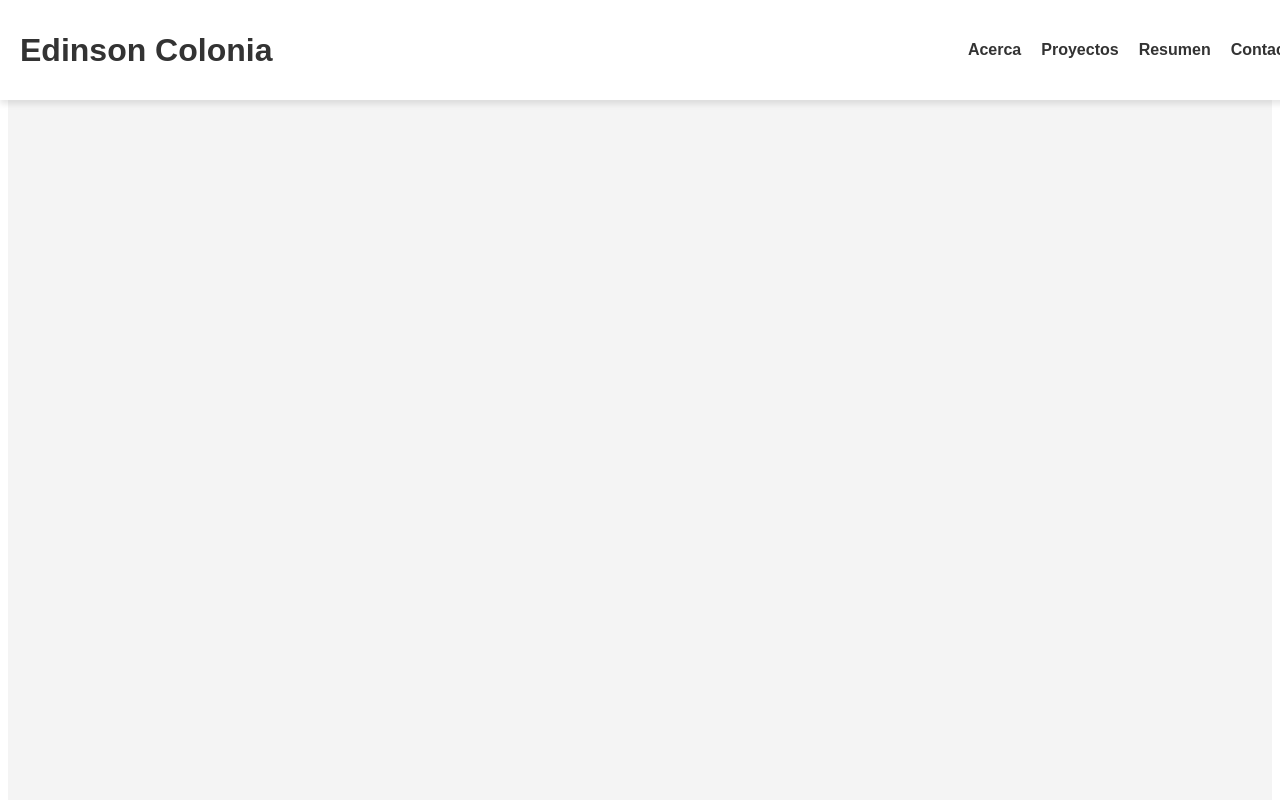
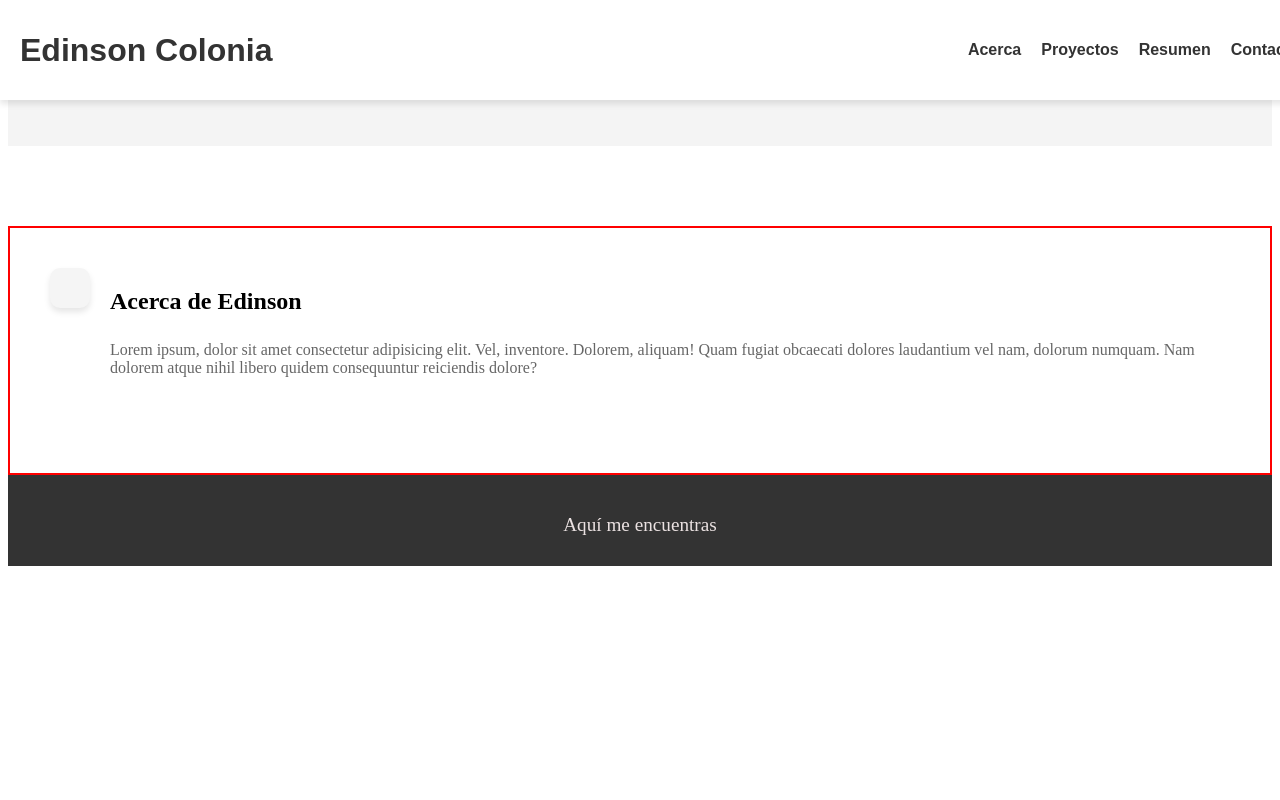
Before and after one commit to edinsoncolonia99/portafoliodata, an Angular app: page / in a window 1280 px wide. Shown: the top 800 px of the page. Built offline with nearby package versions, Linux system fonts and the light colour scheme.

Commit message:
Header: ajuste menu

```diff
--- a/src/app/pages/home/acercade/acercade.component.scss
+++ b/src/app/pages/home/acercade/acercade.component.scss
@@ -4,7 +4,7 @@
     align-items: center;
     padding: 40px;
     max-width: 1200px;
-    margin: 0 auto;
+    margin: 80px auto 0;
     border: 2px solid red;
 
     .seccion-superior {
--- a/src/app/pages/home/home.component.scss
+++ b/src/app/pages/home/home.component.scss
@@ -3,7 +3,6 @@
   flex-direction: column;
   align-items: center;
   justify-content: start;
-  min-height: 100vh;
   font-family: 'Arial', sans-serif;
   background-color: #f4f4f4;
 }
```
